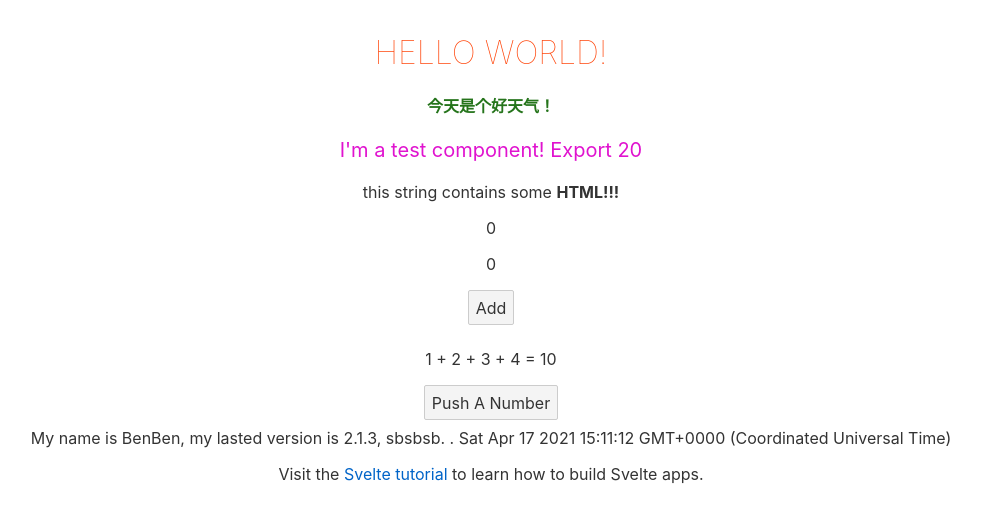
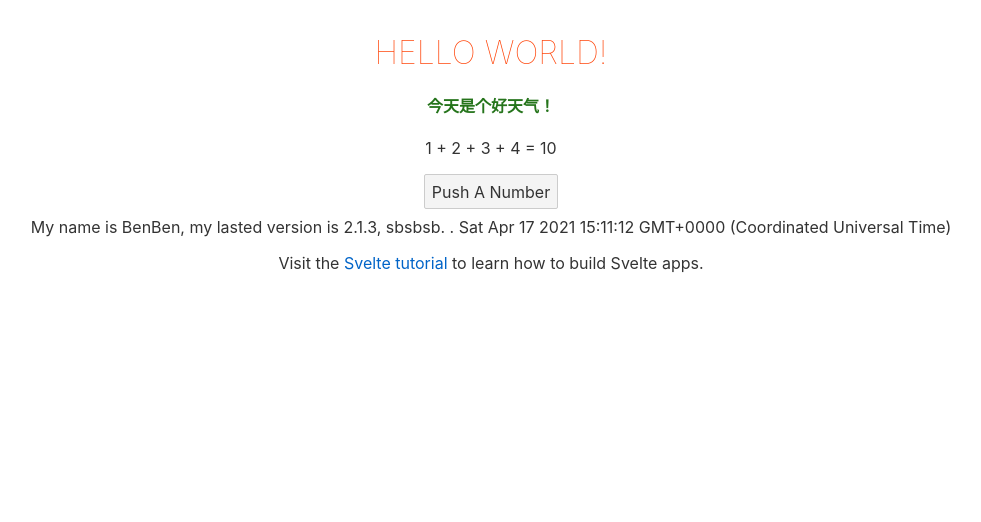
Before and after one commit to harryYao/my-svelte, a Svelte app: page / in a window 1280 px wide. Shown: the top 522 px of the page, without its empty margins (149-1130 px from the left). Built offline with nearby package versions, Linux system fonts and the light colour scheme.

Commit message:
条件渲染

```diff
--- a/src/components/test.svelte
+++ b/src/components/test.svelte
@@ -1,16 +1,22 @@
+
 <div>
+  {#if showbase}
     <p class="test">{name}</p>
     <p class="showttml">{@html string}</p>
     <p>{count}</p>
     <p>{doubled}</p>
     <button on:click="{handleClick}">Add</button>
+
+
+  {:else}
     <p>{numbers.join(' + ')} = {sum}</p>
-
     <button on:click="{addNumber}">Push A Number</button>
+  {/if}
 </div>
 
 <script>
   export let age;
+  let showbase = false;
   let name = `I'm a test component! Export ${age}`;
   let string = `this string contains some <strong>HTML!!!</strong>`;
   let count = 0;
```
Lines whose indentation alone changed are shown as unchanged.
